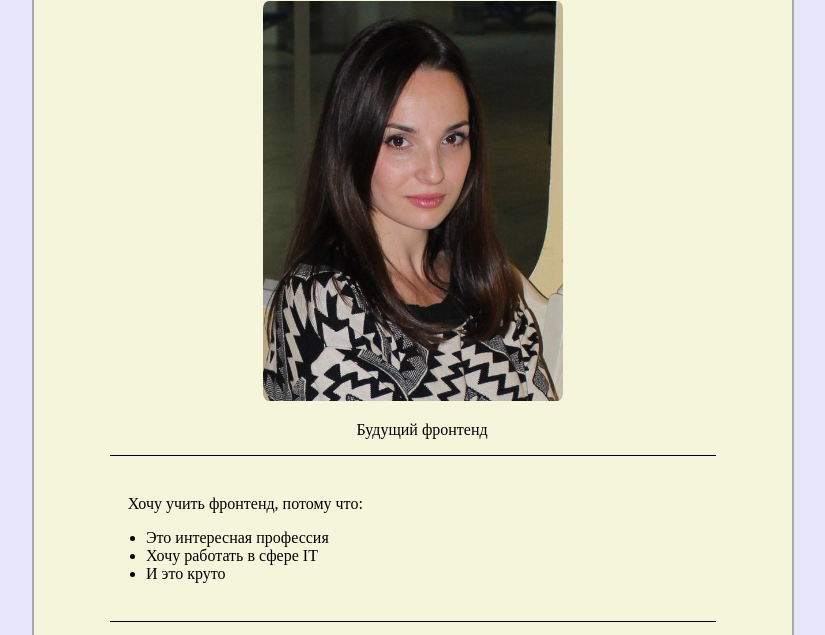
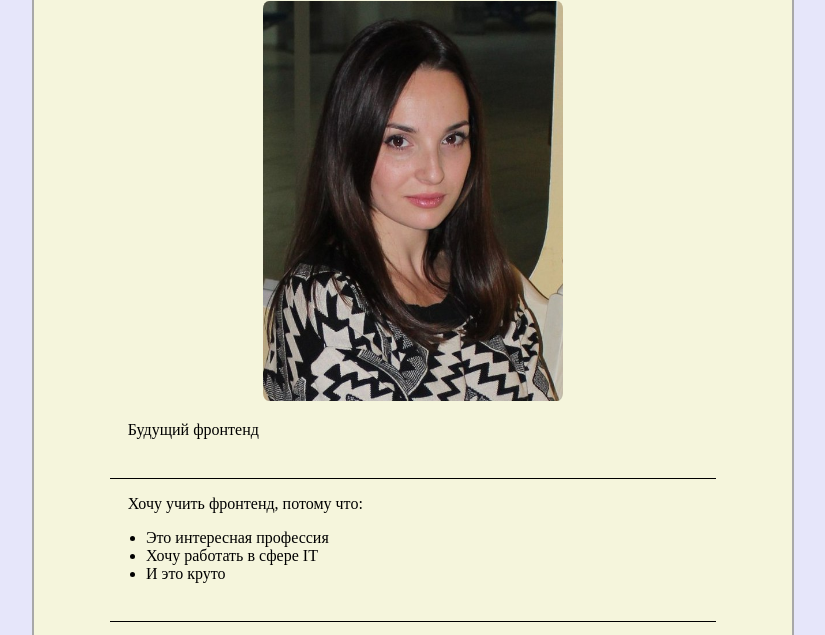
Before and after one commit to natalietsaryova/goit_homework, a plain HTML site: page GoIt hw/index.html in a window 1280 px wide. Shown: the part 89-724 px from the top of the page, without its empty margins (229-1054 px from the left). Drawn offline with Linux system fonts and the light colour scheme.

Commit message:
Update index.html

```diff
--- a/GoIt hw/index.html
+++ b/GoIt hw/index.html
@@ -7,17 +7,12 @@
 	</head>
 	<body>
 		<div class="wrapper">
-<div class="row">
+			<div class="row line">
 				<div class="header">
 					<h1>Царева Наталия Владимировна</h1>
-</div>
-<div class="header">
 					<img src="1.jpg" alt="photo">
 				</div>
-<div class="header line">
 				<p>Будущий фронтенд</p>
-
-</div>
 			</div>
 			<div class="row line">
 				<p>Хочу учить фронтенд, потому что:</p>
```
Lines whose indentation alone changed are shown as unchanged.
